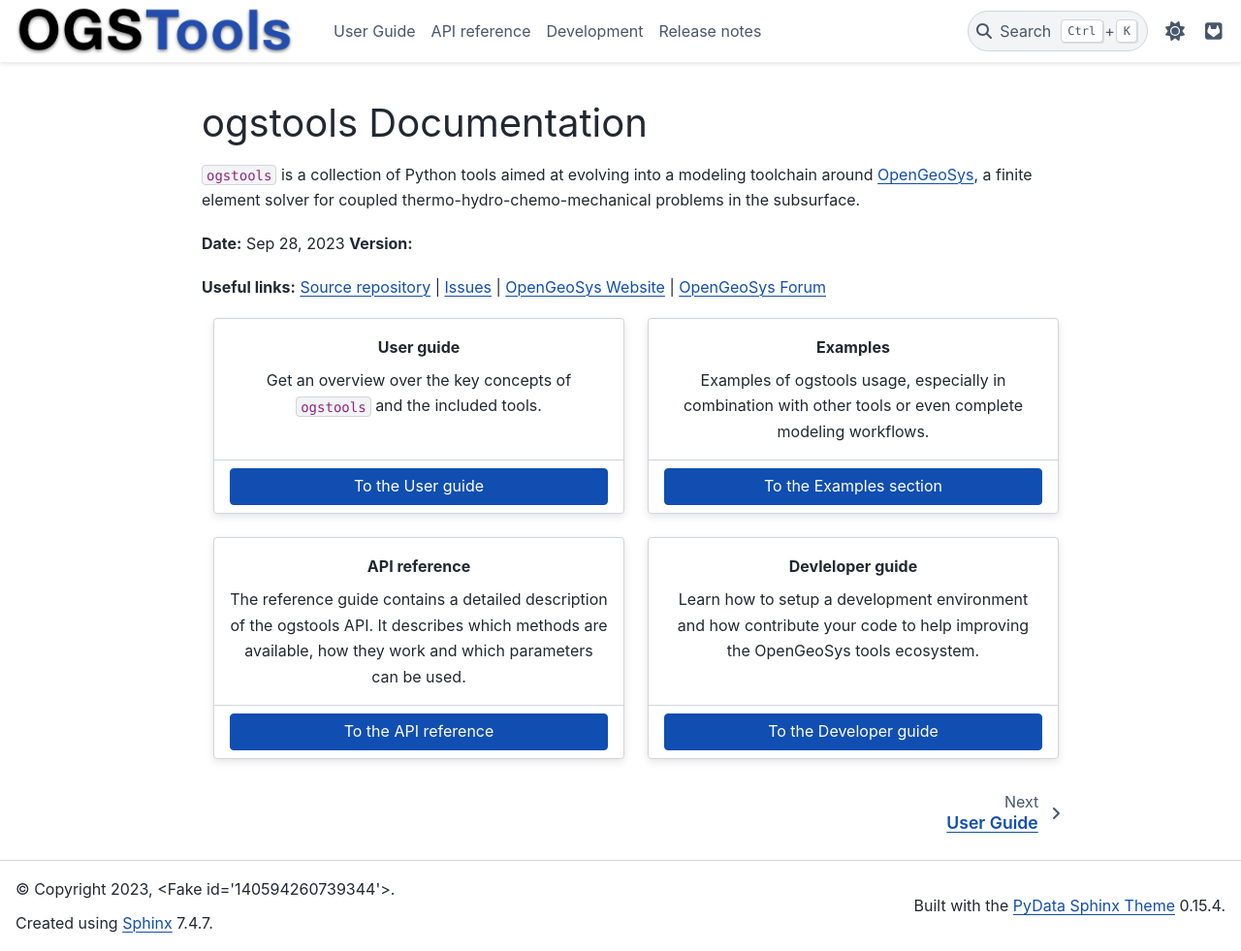
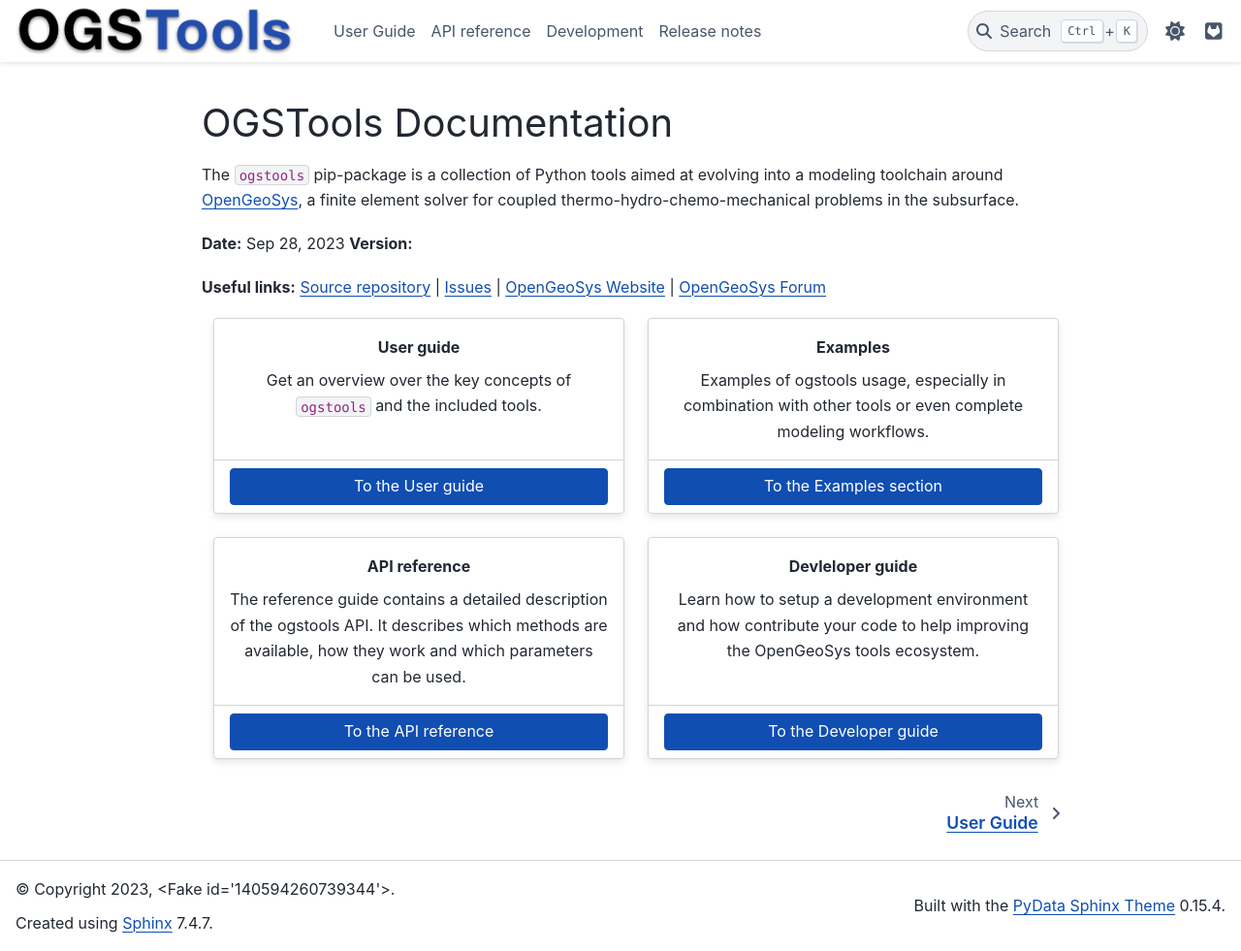
Before and after one commit to ufz/ogstools, a Sphinx documentation site: the page built from docs/index.md, in a window 1280 px wide and 981 px high. Shown: the whole window at 97% size. Built offline with Sphinx 7.4.7 and the PyData theme 0.15.4, drawn with Linux system fonts in a browser that asks for light colours; pages that are not in the unit, such as notebooks, are missing from menus; the version number could not be read and is left out.

Commit message:
[docs] Project is now called OGSTools.

````diff
--- a/docs/index.md
+++ b/docs/index.md
@@ -2,7 +2,7 @@
 :html_theme.sidebar_secondary.remove: true
 ```
 
-# ogstools Documentation
+# OGSTools Documentation
 
 ```{toctree}
 ---
@@ -15,7 +15,7 @@
 Release notes <releases/index>
 ```
 
-`ogstools` is a collection of Python tools aimed at evolving into a modeling toolchain around [OpenGeoSys](https://www.opengeosys.org), a finite element solver for coupled thermo-hydro-chemo-mechanical problems in the subsurface.
+The `ogstools` pip-package is a collection of Python tools aimed at evolving into a modeling toolchain around [OpenGeoSys](https://www.opengeosys.org), a finite element solver for coupled thermo-hydro-chemo-mechanical problems in the subsurface.
 
 **Date:** {sub-ref}`today` **Version:** {sub-ref}`version`
 
````
Also changed, not shown: docs/releases/ogstools-0.0.3.md (+1 -1 lines), docs/releases/ogstools-0.1.0.md (+1 -1 lines).
